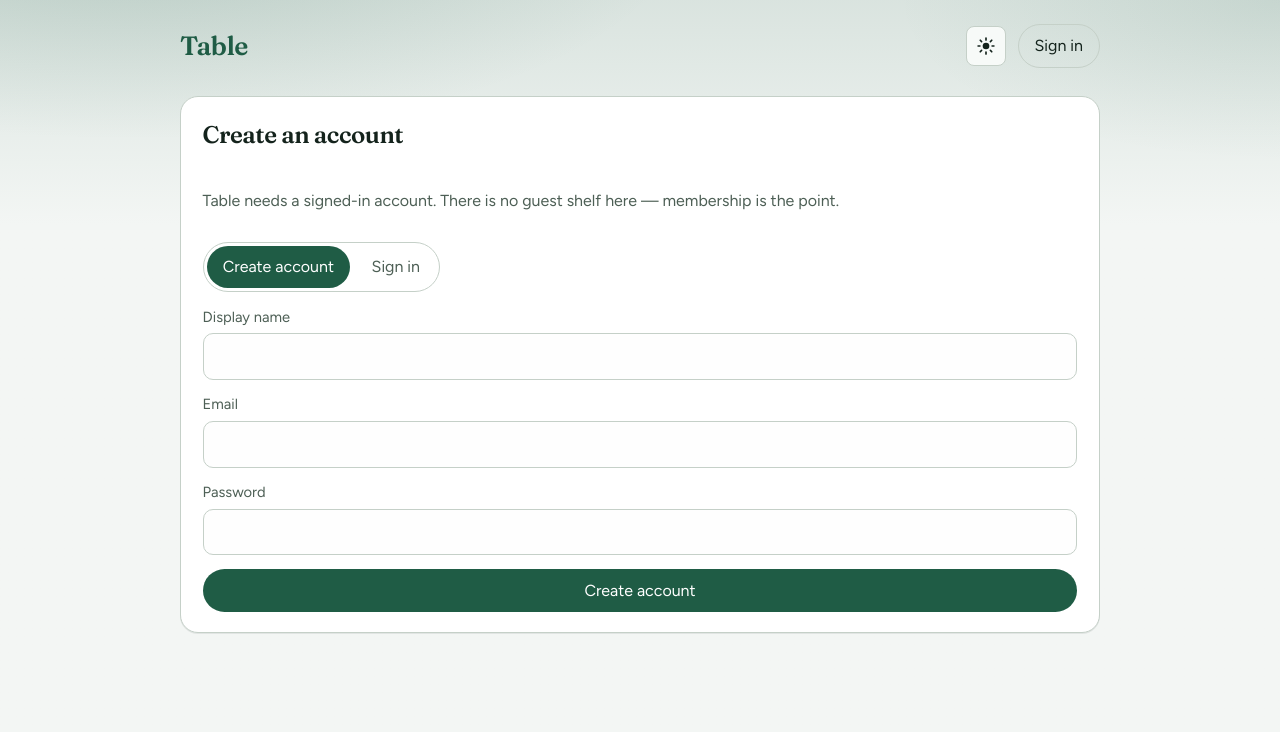
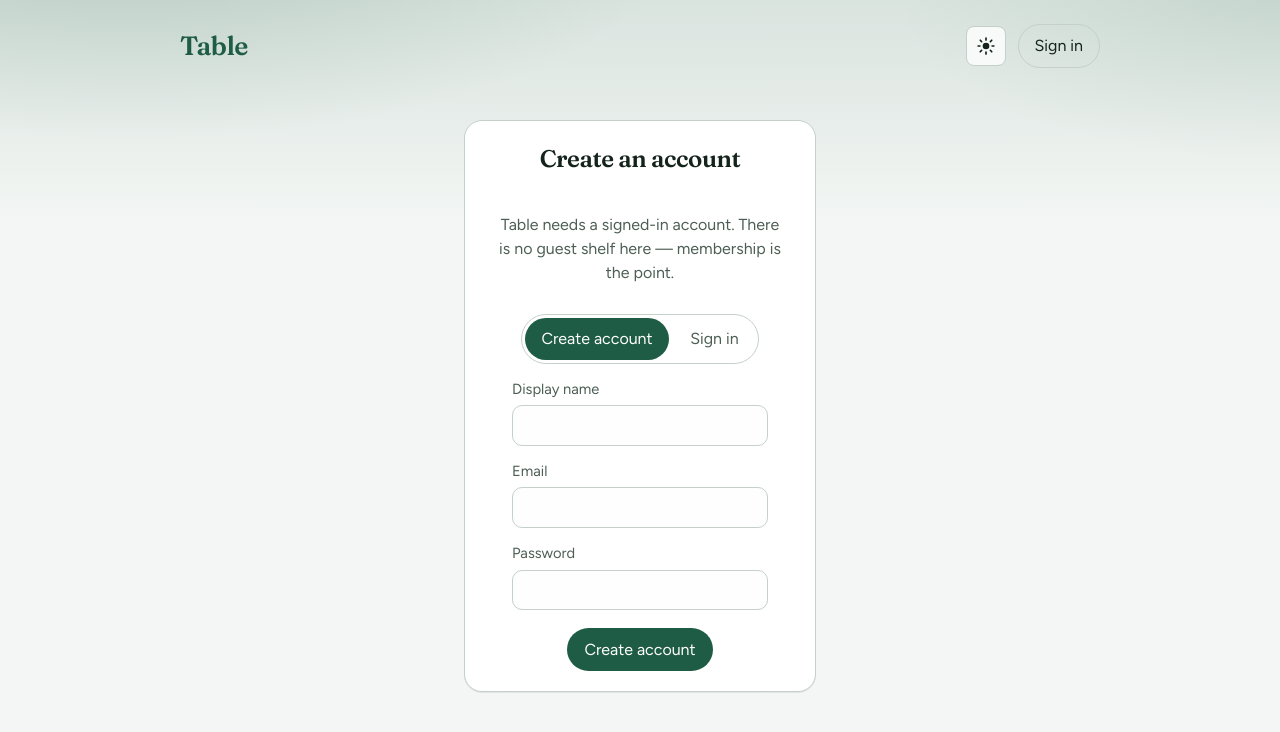
Before and after one commit to RoboJock/table, a Next.js app: page /login in a window 1280 px wide. Shown: the top 732 px of the page. Built offline with nearby package versions, Linux system fonts and the light colour scheme; no server answers.

Commit message:
Center the sign-in card and shrink its inputs

```diff
--- a/src/app/globals.css
+++ b/src/app/globals.css
@@ -328,6 +328,7 @@ button:disabled {
   border: 1px solid var(--line);
   border-radius: 999px;
   width: fit-content;
+  margin-inline: auto;
 }
 
 .account-toggle button {
@@ -341,6 +342,52 @@ button:disabled {
   color: white;
 }
 
+.login-page {
+  display: flex;
+  justify-content: center;
+  align-items: flex-start;
+  padding-top: 1.5rem;
+}
+
+.login-card {
+  width: min(100%, 22rem);
+  text-align: center;
+  align-items: center;
+}
+
+.login-card .stack,
+.login-form {
+  width: 100%;
+  justify-items: center;
+}
+
+.login-card label {
+  width: min(100%, 16rem);
+  text-align: left;
+}
+
+.login-card input {
+  width: 100%;
+  max-width: 16rem;
+  padding: 0.5rem 0.65rem;
+  font-size: 0.95rem;
+}
+
+.login-card .muted,
+.login-card .status,
+.login-card .mono {
+  max-width: 18rem;
+  margin-inline: auto;
+}
+
+.login-actions {
+  justify-content: center;
+}
+
+.login-form > button[type="submit"] {
+  margin-top: 0.25rem;
+}
+
 @media (max-width: 640px) {
   .app {
     width: min(100% - 1.25rem, 920px);
--- a/src/components/LoginForm.tsx
+++ b/src/components/LoginForm.tsx
@@ -16,13 +16,14 @@ export function LoginForm() {
 
   if (ready && user) {
     return (
-      <section className="panel stack">
+      <div className="login-page">
+        <section className="panel stack login-card">
           <h2>Signed in</h2>
           <p className="muted">
             You are {user.name}. Your account id is what an owner pastes when they invite you.
           </p>
           <p className="mono">{user.id}</p>
-        <div className="row">
+          <div className="row login-actions">
             <button type="button" onClick={() => router.push("/")}>
               Go to your tables
             </button>
@@ -31,6 +32,7 @@ export function LoginForm() {
             </button>
           </div>
         </section>
+      </div>
     );
   }
 
@@ -51,7 +53,8 @@ export function LoginForm() {
   }
 
   return (
-    <section className="panel stack">
+    <div className="login-page">
+      <section className="panel stack login-card">
         <h2>{mode === "create" ? "Create an account" : "Sign in"}</h2>
         <p className="muted">
           Table needs a signed-in account. There is no guest shelf here — membership is the point.
@@ -70,7 +73,7 @@ export function LoginForm() {
             Sign in
           </button>
         </div>
-      <form className="stack" onSubmit={(event) => void submit(event)}>
+        <form className="stack login-form" onSubmit={(event) => void submit(event)}>
           {mode === "create" ? (
             <label>
               Display name
@@ -108,5 +111,6 @@ export function LoginForm() {
           </p>
         ) : null}
       </section>
+    </div>
   );
 }
```
Lines whose indentation alone changed are shown as unchanged.
